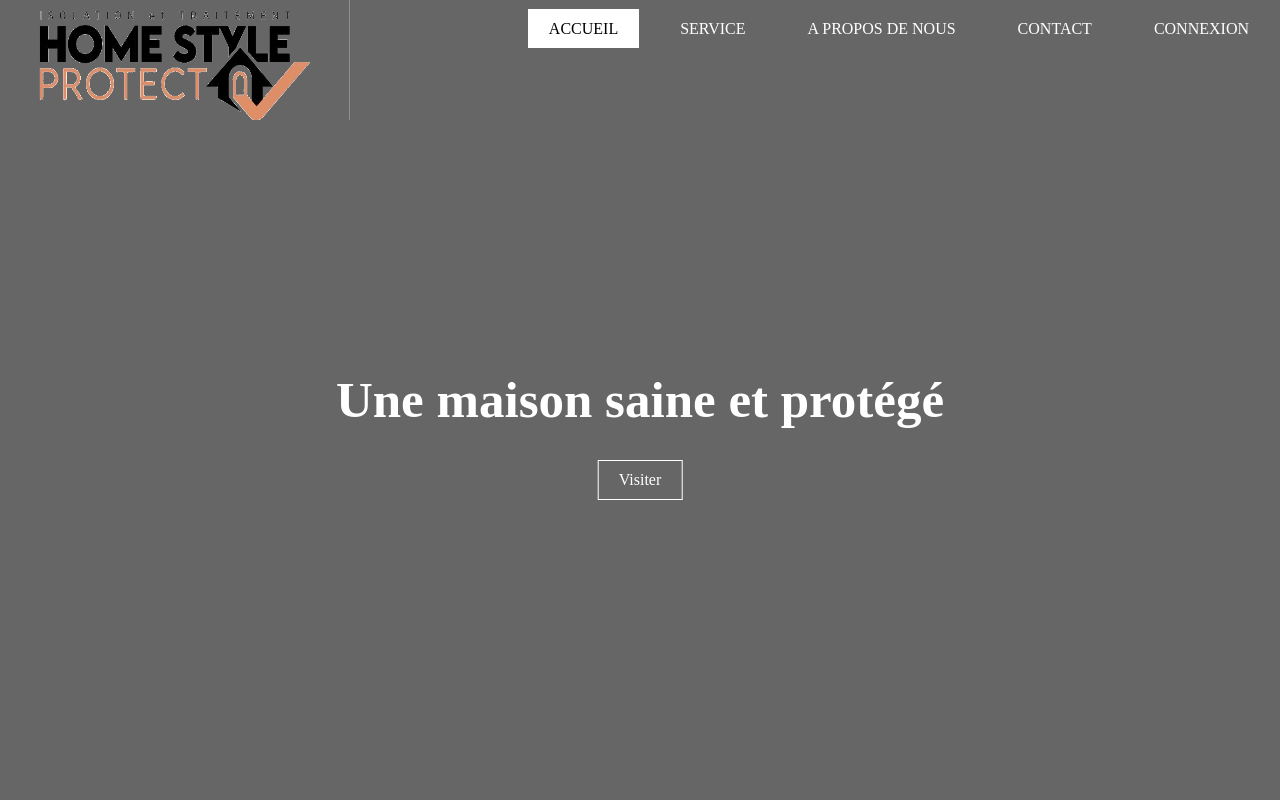
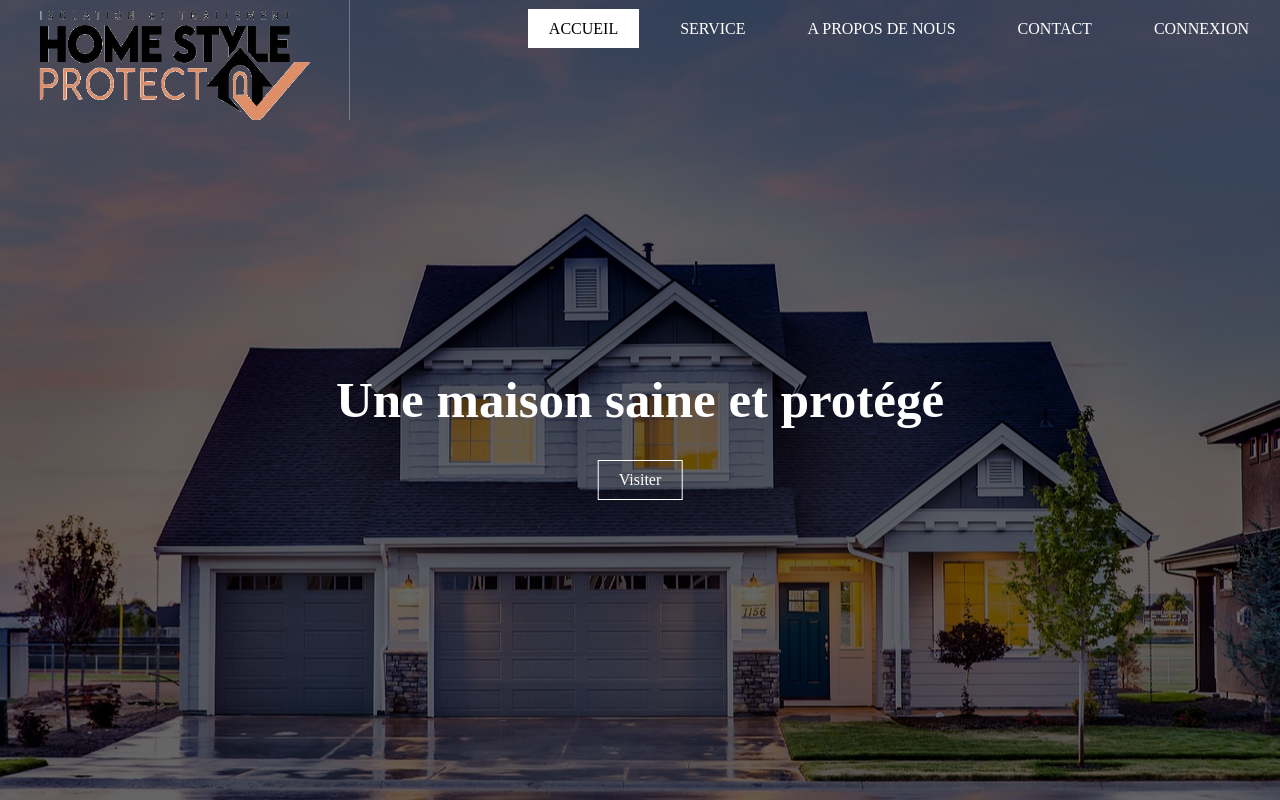
Before and after one commit to HomeStyleProtect/Home-Style-Protect, a plain HTML site: page index.html in a window 1280 px wide. Drawn offline with Linux system fonts and the light colour scheme.

Commit message:
Update style.css

```diff
--- a/style.css
+++ b/style.css
@@ -6,7 +6,7 @@
 }
 
 header{
-    background-image:linear-gradient(rgba(0, 0, 0, 0.6), rgba(0, 0, 0, 0.6)), url(./img/house-1836070_1280.jpg);
+    background-image:linear-gradient(rgba(0, 0, 0, 0.6), rgba(0, 0, 0, 0.6)), url(house-1836070_1280.jpg);
     height: 100vh;
     background-size: cover;
     background-position: center;
```
